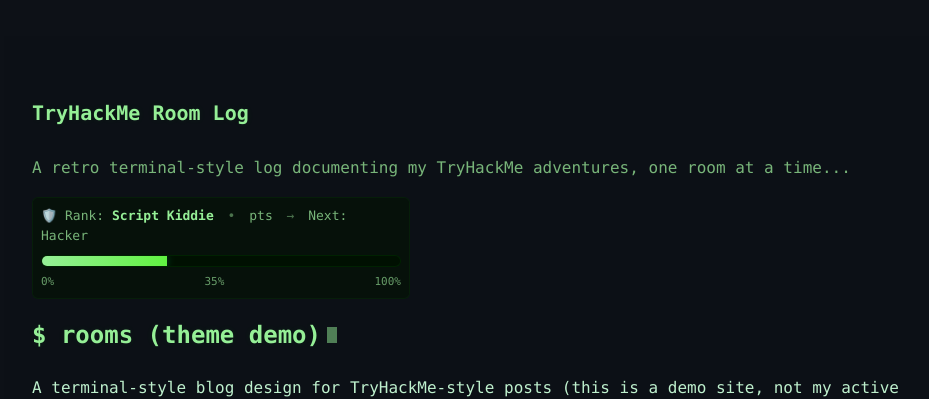
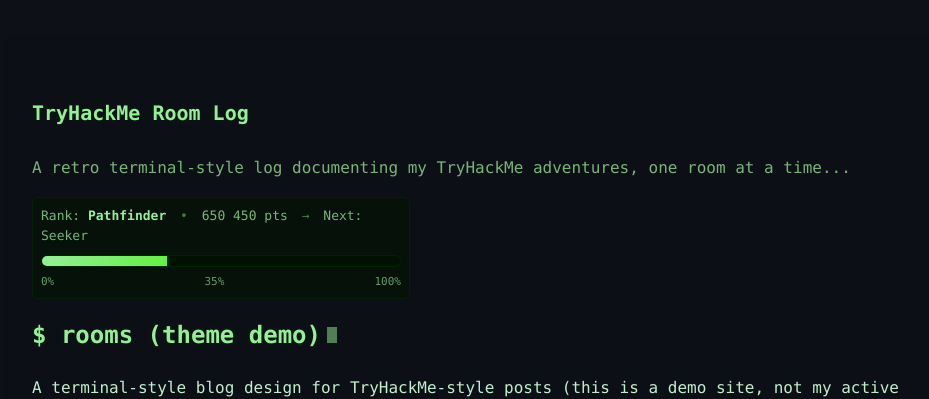
Before and after one commit to vanessa-ayer/tryhackme-log, a Jekyll site: the page built from index.md, in a window 1280 px wide. Shown: the top 399 px of the page, without its empty margins (32-961 px from the left). Built offline with Jekyll 4.4.1, drawn with Linux system fonts in a browser that asks for light colours.

Commit message:
update all / cleanup

```diff
--- a/_config.yml
+++ b/_config.yml
@@ -9,7 +9,7 @@ show_excerpts: false
 author: ''
 # TryHackMe metadata (edit these as you progress)
 thm:
-  rank: 'Script Kiddie' # your current rank text
-  rooms completed: 12 # your current completed rooms
-  next_rank: 'Hacker' # what you’re aiming for
-  progress_pct: 35 # % toward the next rank (0–100)
+  rank: 'Pathfinder' # your current rank
+  points: 650 # total points
+  next_rank: 'Seeker' # next rank label
+  progress_pct: 35 # 0–100 progress to the next rank
--- a/_includes/xpbar.html
+++ b/_includes/xpbar.html
@@ -1,8 +1,8 @@
 <div class="rankbar">
 	<div class="rank-meta">
-		🛡️ Rank: <strong>{{ site.thm.rank }}</strong>
+		Rank: <strong>{{ site.thm.rank }}</strong>
 		<span class="sep">•</span>
-		{{ site.thm.points }} pts
+		{{ site.thm.points }} 450 pts
 		<span class="sep">→</span>
 		Next: {{ site.thm.next_rank }}
 	</div>
```
Also changed, not shown: 1 other file.
